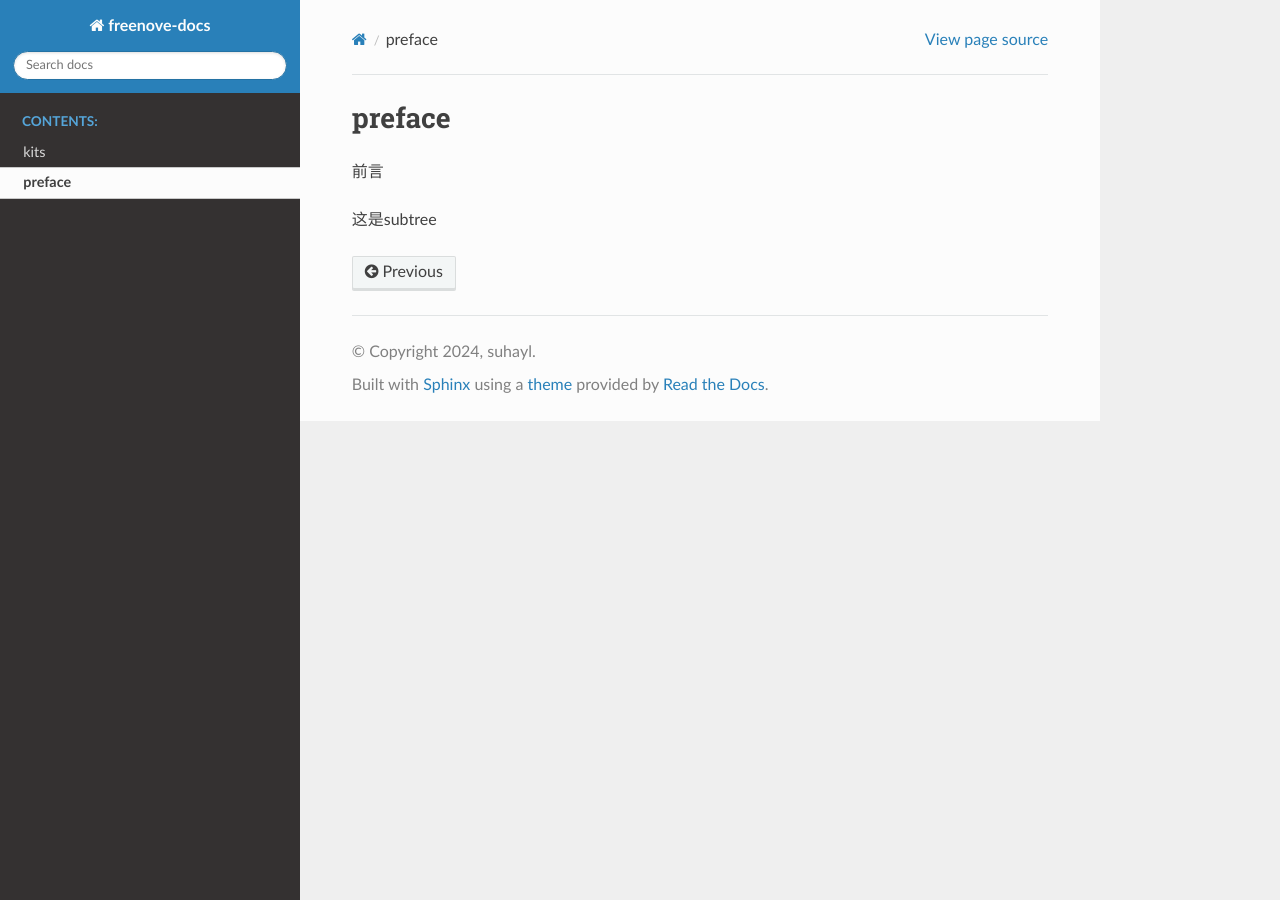
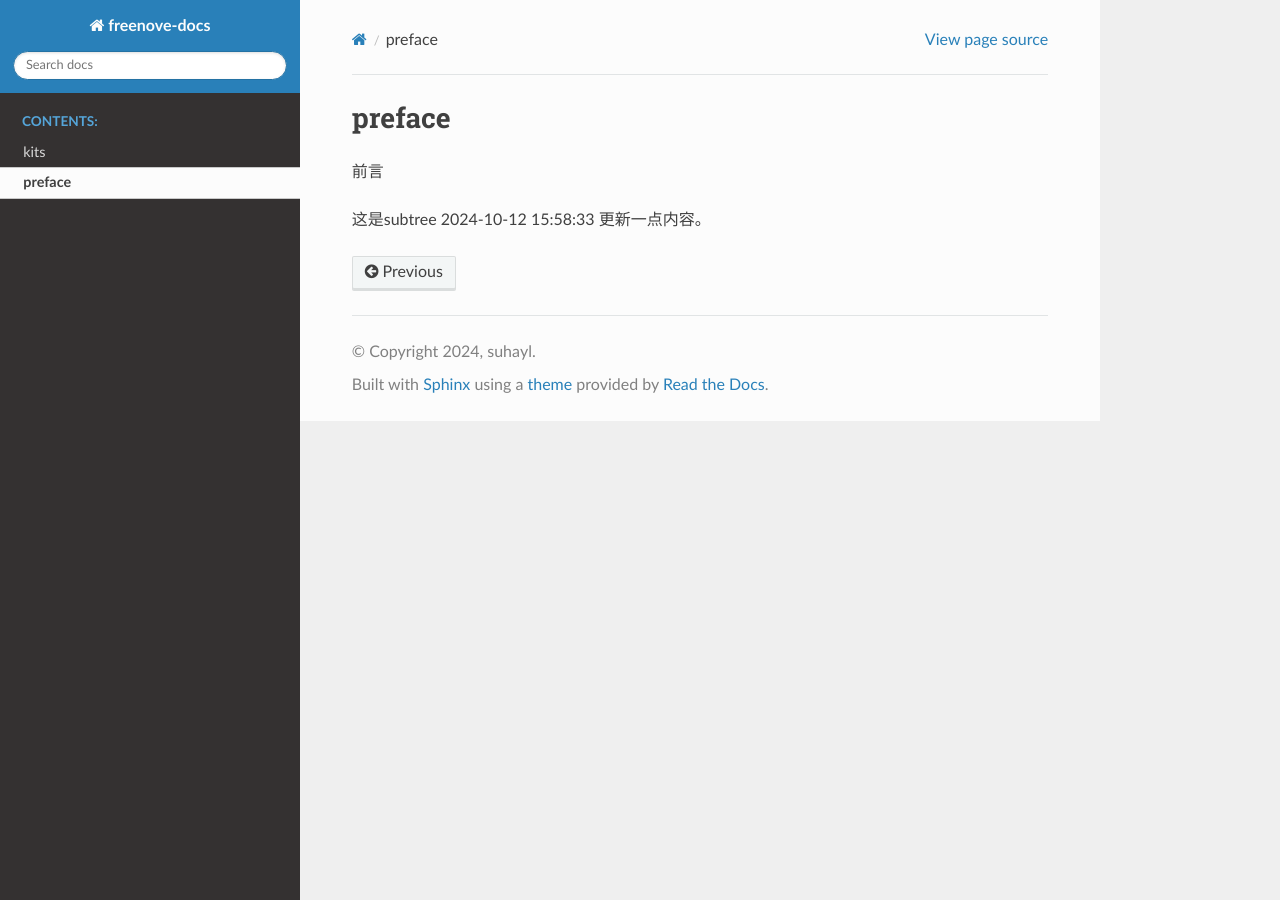
Before and after one commit to SuhaylZhao/freenove-docs, a Sphinx documentation site: the page built from docs/source/sub/index.rst, in a window 1280 px wide. Built offline with Sphinx 7.4.7 and the Read the Docs theme 3.1.0, drawn with Linux system fonts in a browser that asks for light colours.

Commit message:
Update index.rst

```diff
--- a/docs/source/sub/index.rst
+++ b/docs/source/sub/index.rst
@@ -9,6 +9,7 @@ preface
 前言
 
 这是subtree
+2024-10-12 15:58:33 更新一点内容。
 
 .. toctree::
    :maxdepth: 2
```
